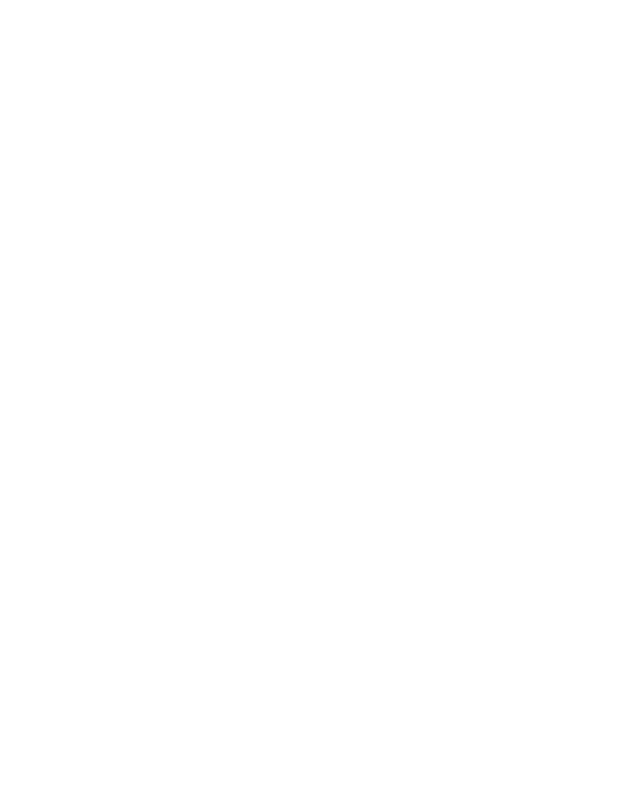
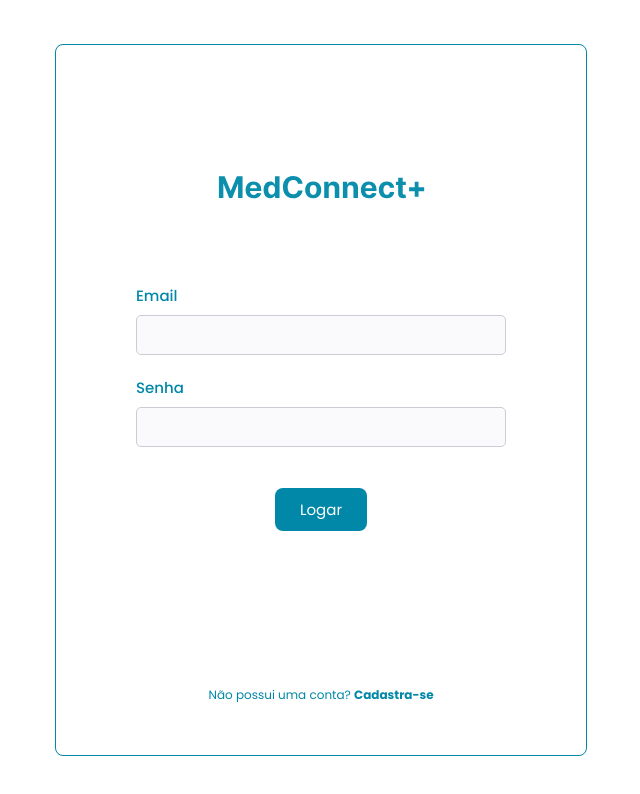
Before and after one commit to victor-maia/MedConnect, a plain HTML site: page login.html in a window 1280 px wide. Shown: the whole page, without its empty margins (319-959 px from the left). Drawn offline with Linux system fonts and the light colour scheme.

Commit message:
validação formulários e página login

```diff
--- a/login.html
+++ b/login.html
@@ -0,0 +1,48 @@
+<!DOCTYPE html>
+<html lang="pt-br">
+<head>
+    <meta charset="UTF-8">
+    <meta name="viewport" content="width=device-width, initial-scale=1.0">
+    <link rel="stylesheet" href="style.css">
+    <title>Medconnect+ - Login</title>
+    <script src="login_form.js" defer></script>
+</head>
+<body>
+    <main id="login-page">
+        <div class="cardlogin">
+
+            <form class="login-form" action="login.jsp">
+
+                <div class="logo">
+                    <a href="index.html"><img src="assets/img/logo1.svg" alt="" /></a>
+                </div>
+                <fieldset>
+
+                    <div class="fieldset-wrapper">
+                        <div class="input-wrapper">
+                            <label for="email">Email</label>
+                            <input type="email" name="email" id="email" class="required" oninput="emailLoginValidate()">
+                            <span class="span-required">Digite um endereço de e-mail válido</span>
+                        </div>
+
+                        <div class="input-wrapper">
+                            <label for="password">Senha</label>
+                            <input type="senha" name="senha" id="senha" class="required">
+                        </div>
+
+
+
+                        <button type="submit" form="login-form">Logar</button>
+                    </div>
+
+                </fieldset>
+
+                <p>Não possui uma conta? <a href="register.html">Cadastra-se</a><p>
+            </form>
+
+
+        </div>
+    </main>
+
+</body>
+</html>
--- /dev/null
+++ b/login_form.js
@@ -0,0 +1,35 @@
+const login_form = document.getElementById("login-form");
+const campos = document.querySelectorAll('.required');
+const spans = document.querySelectorAll('.span-required')
+const emailRegex = /^\w+([-+.']\w+)*@\w+([-.]\w+)*\.\w+([-.]\w+)*$/;
+
+
+login_form.addEventListener('submit', (event) => {
+    event.preventDefault();
+    emailLoginValidate();
+
+
+});
+
+function setError(index){
+    campos[index].style.border = '2px solid #e63636';
+    spans[index].style.display = 'block';
+
+}
+
+function removeError(index){
+    campos[index].style.border = '';
+    spans[index].style.display = 'none';
+}
+
+
+function emailLoginValidate() {
+    if(!emailRegex.test(campos[0].value)) {
+        setError(0);
+
+    }
+    else {
+        removeError(0)
+
+    }
+}
--- a/style.css
+++ b/style.css
@@ -91,6 +91,9 @@ nav{
     background-color: #0187a7;
     padding: 1.0rem 1.5rem;
     border-radius: 1.5rem;
+    cursor: pointer;
+    color: white;
+
 }
 
 .login-button button a {
@@ -98,6 +101,7 @@ nav{
     color: #ffffff;
     font-weight: 500;
     font-size: 1.9rem;
+    display: block;
 }
 
 .mobile-menu-icon {
@@ -255,6 +259,62 @@ input:focus {
     cursor: pointer;
 }
 
+#login-page {
+    margin: 0;
+    display: flex;
+    align-items: center;
+    justify-content: center;
+    height: 100vh;
+}
+
+
+
+.cardlogin {
+    display: grid;
+    place-items: center;
+    height: 100%;
+}
+
+.cardlogin .login-form{
+
+    height: 55.0rem;
+    padding: 8.0rem;
+    border: 1px solid #0187a7;
+    border-radius: 8px;
+    text-align: center;
+}
+
+.login-form input {
+    width: 35rem;
+
+}
+
+.login-form label {
+    text-align: left;
+}
+
+.cardlogin p {
+    margin-top: 15.5rem;
+    font-size: 1.2rem;
+    color: #0187a7;
+}
+
+.cardlogin p a {
+    text-decoration: none;
+    color: #0187a7;
+    font-weight: bold;
+}
+
+
+.cardlogin img {
+    margin: 5rem 0rem 8rem 0;
+}
+
+.cardlogin span {
+    text-align: left;
+}
+
+/* Versão Mobile */
 
 
 @media screen and (max-width: 894px) {
@@ -276,6 +336,7 @@ input:focus {
 
     .login-button {
         display: none;
+        color: white;
     }
 
     .mobile-menu-icon {
@@ -455,7 +516,14 @@ input:focus {
 
     }
 
+    .cardlogin .login-form{
 
+        height: 55.0rem;
+        padding: 8.0rem;
+        border: 0;
+        border-radius: 8px;
+        text-align: center;
+    }
 
 
 
```
Also changed, not shown: agendar.html (+2 -1 lines), index.html (+2 -2 lines), register.html (added).
